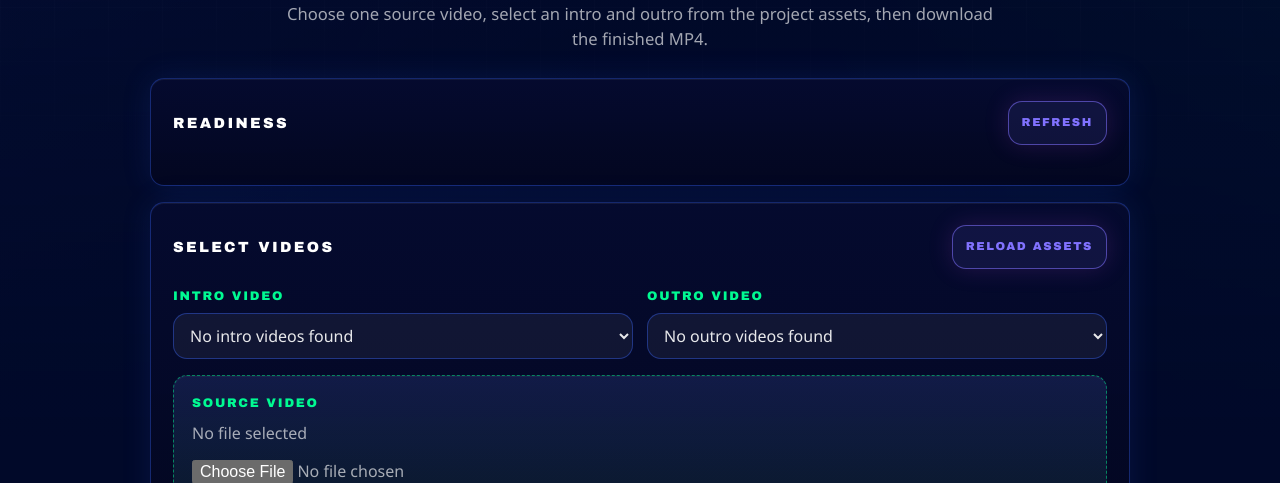
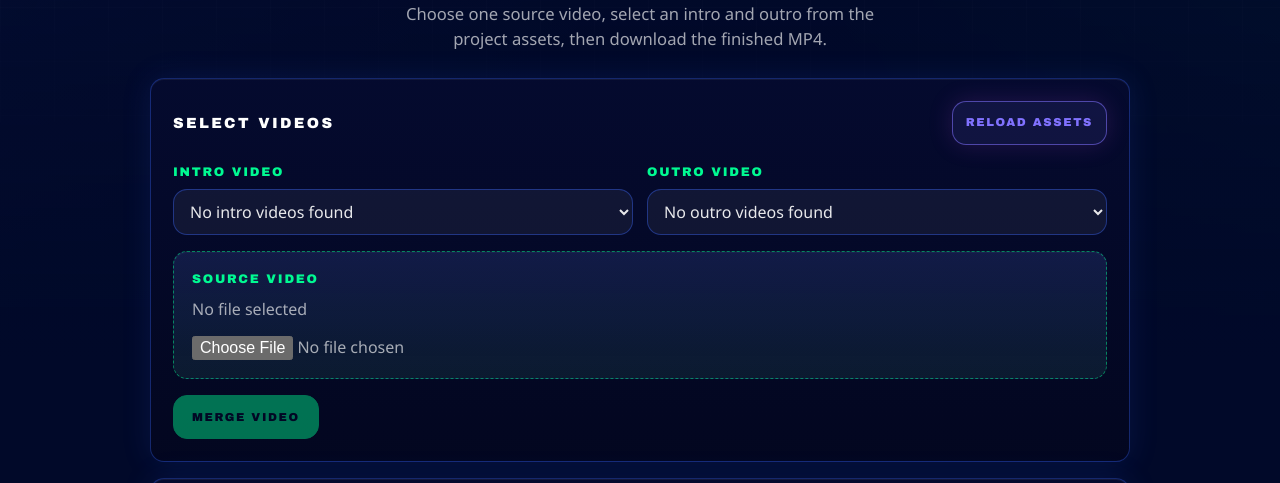
Before and after one commit to salutestoker/ticker-tactix-video-smusher, a website: page public/index.html in a window 1280 px wide. Shown: the part 317-800 px from the top of the page. Drawn offline with Linux system fonts and the light colour scheme; no server answers.

Commit message:
removed readiness

```diff
--- a/public/index.html
+++ b/public/index.html
@@ -16,7 +16,7 @@
         <p class="lede">Choose one source video, select an intro and outro from the project assets, then download the finished MP4.</p>
       </header>
 
-      <section class="panel" aria-labelledby="status-heading">
+      <section class="panel panel--readiness" aria-labelledby="status-heading">
         <div class="section-heading">
           <h2 id="status-heading">Readiness</h2>
           <button class="secondary" id="refreshStatusButton" type="button">Refresh</button>
--- a/public/styles.css
+++ b/public/styles.css
@@ -159,7 +159,7 @@ h2 {
 }
 
 .lede {
-  max-width: 720px;
+  max-width: 520px;
   margin-bottom: 0;
   color: var(--muted);
   font-size: 1.04rem;
@@ -174,6 +174,10 @@ h2 {
   box-shadow:
     inset 0 1px 0 rgb(255 255 255 / 0.06),
     0 0 30px rgb(55 100 245 / 0.13);
+}
+
+.panel--readiness {
+  display: none;
 }
 
 .section-heading {
```
